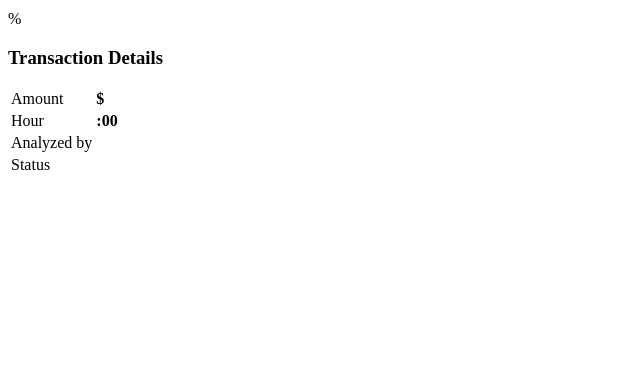
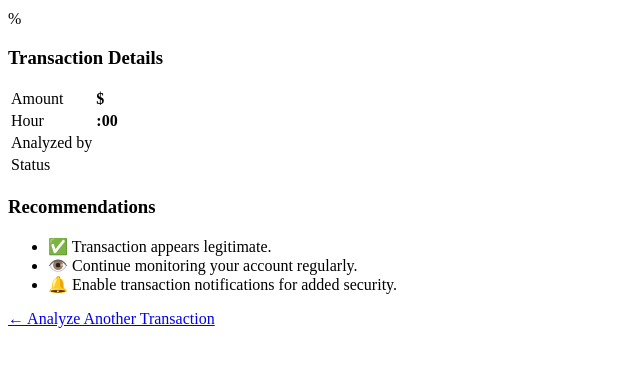
Before and after one commit to Erjoon7/FraudShield-AI, a Flask app: template app/templates/result.html in a window 1280 px wide. Shown: the part 218-585 px from the top of the page, without its empty margins (0-640 px from the left). Run offline with Flask 3, Linux system fonts and the light colour scheme; the template is opened without the code that fills it, so the values that code supplies are empty.

Commit message:
finished result.html
festim

```diff
--- a/app/templates/result.html
+++ b/app/templates/result.html
@@ -79,3 +79,30 @@
         </div>
             </div>
         </div>
+
+        <div class="card recommendations-card">
+            <h3>Recommendations</h3>
+            {% if result == 'fraud' %}
+                <ul class="recommendations-list fraud-list">
+                    <li>🚨 Block this transaction immediately.</li>
+                    <li>📞 Contact your bank or card issuer.</li>
+                    <li>🔒 Change your card PIN and online passwords.</li>
+                    <li>📋 Review recent transactions for other suspicious activity.</li>
+                </ul>
+            {% else %}
+                <ul class="recommendations-list safe-list">
+                    <li>✅ Transaction appears legitimate.</li>
+                    <li>👁️ Continue monitoring your account regularly.</li>
+                    <li>🔔 Enable transaction notifications for added security.</li>
+                </ul>
+            {% endif %}
+        </div>
+
+        <div class="back-btn-container">
+            <a href="/dashboard" class="btn-back">← Analyze Another Transaction</a>
+        </div>
+
+    </main>
+
+</body>
+</html>
```
